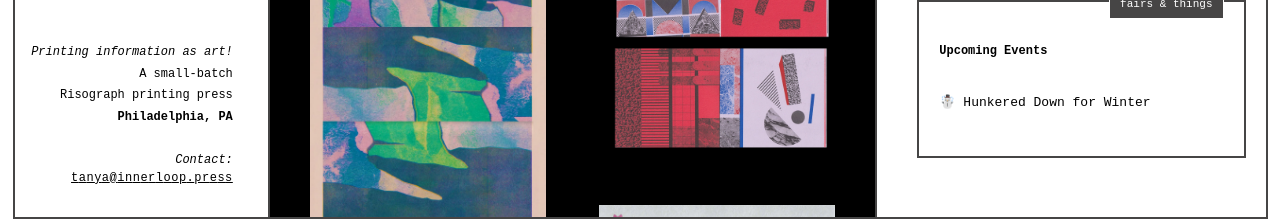
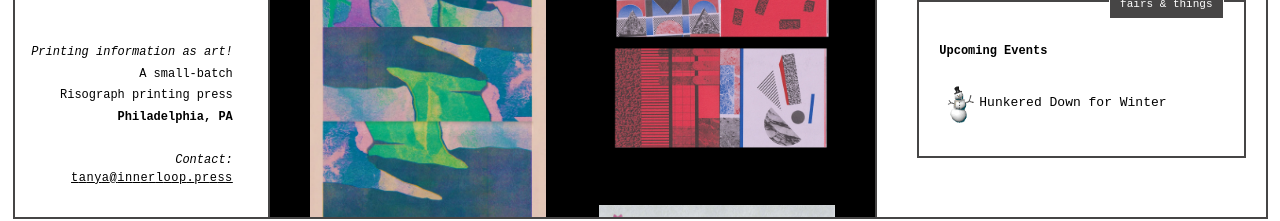
Before and after one commit to tanyabrassie/inner-loop-next, a Next.js app: page / in a window 1280 px wide. Shown: the part 569-790 px from the top of the page. Built offline with nearby package versions, Linux system fonts and the light colour scheme.

Commit message:
fair content

```diff
--- a/src/app/components/FairContent.tsx
+++ b/src/app/components/FairContent.tsx
@@ -1,7 +1,13 @@
 import styled, { keyframes } from 'styled-components';
+import snowman from '../images/animated-snowman.gif';
 
 const ContentContainer = styled.div`
   padding: 30px 20px 20px;
+`;
+
+const SnowmanImage = styled.img`
+  flex-basis: auto;
+  width: 40px;
 `;
 
 const bulletPointParty = keyframes`
@@ -14,6 +20,7 @@ const bulletPointParty = keyframes`
 
 const List = styled.ul`
   padding: 10px 0;
+  display: flex;
 `;
 
 const ListItem = styled.li<{ time: string }>`
@@ -53,7 +60,11 @@ export const FairContent = ({ test }: any) => {
     <ContentContainer>
       <SectionHeader>Upcoming Events</SectionHeader>
       <List>
-        <p> ☃️ Hunkered Down for Winter</p>
+        <SnowmanImage
+          alt={'a pixelated gif of a snowman wiggling back and forth'}
+          src={snowman.src}
+        />
+        <p> Hunkered Down for Winter</p>
         {/* <ListItem time={`.4s`}>Fall events to be announced!</ListItem> */}
         {/* <ListItem time={`.4s`}>
           <a href='https://www.instagram.com/phillycomicsexpo/'>
```
Also changed, not shown: src/app/images/animated-snowman.gif (added).
